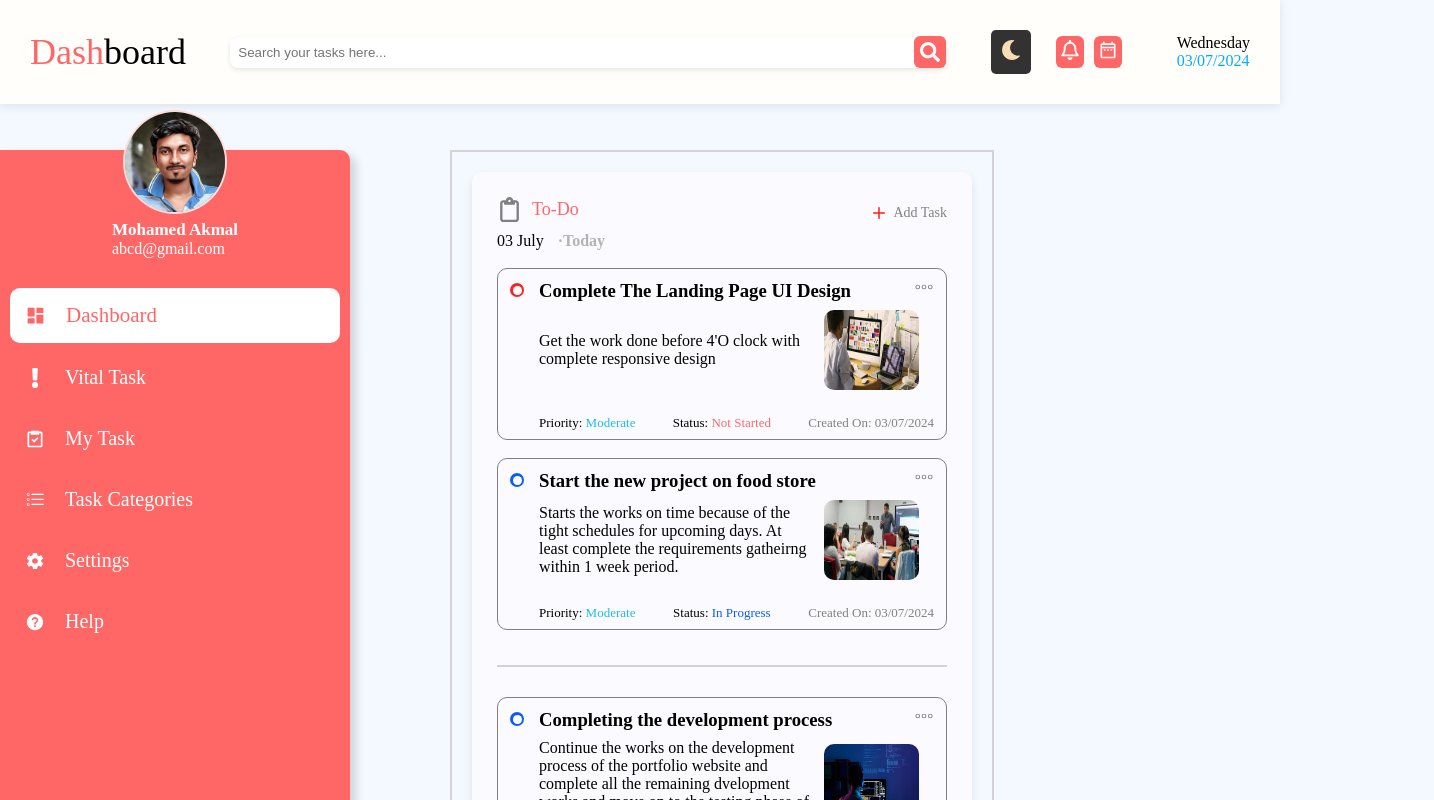
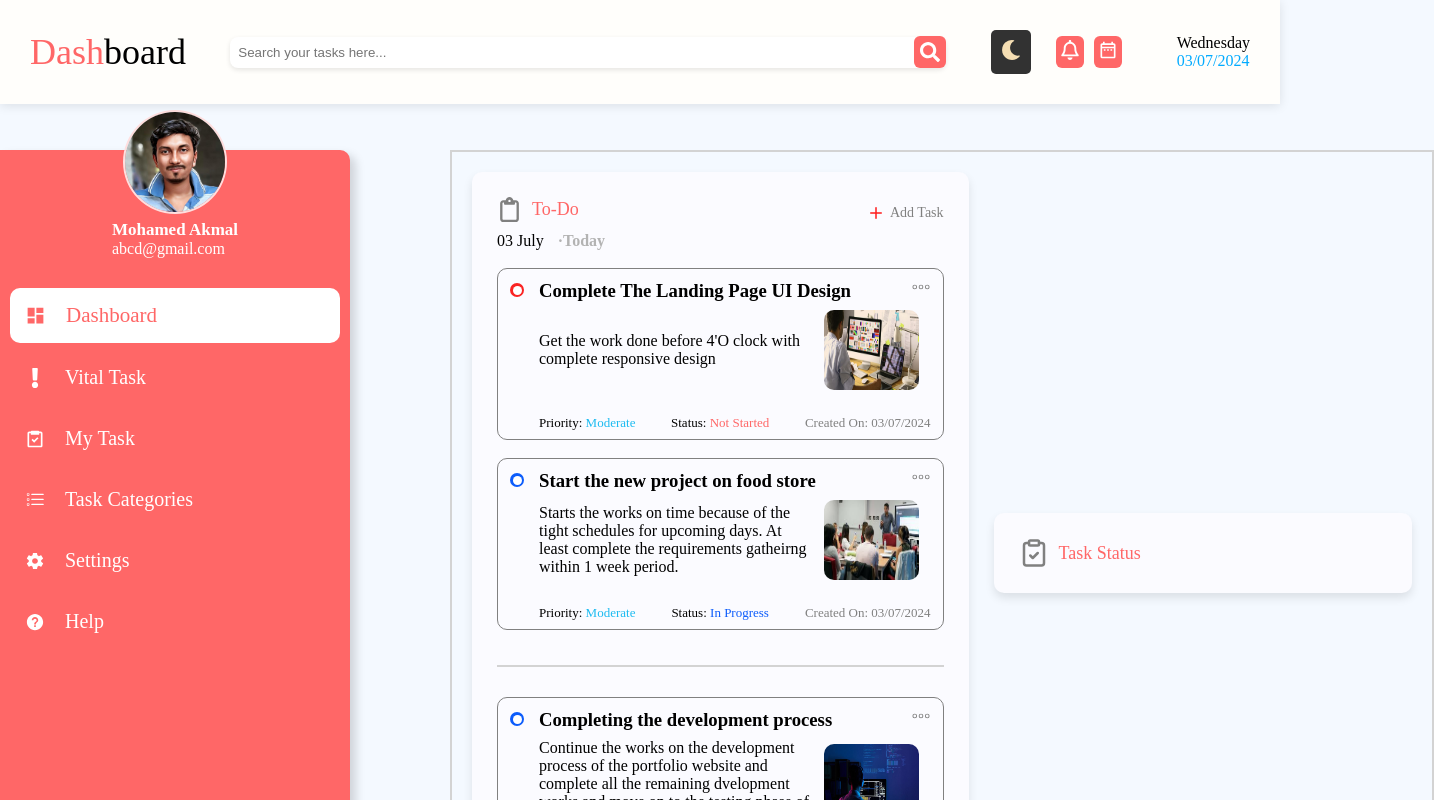
Before and after one commit to Akmal1796/ToDoApp, a React (Vite) app: page / in a window 1280 px wide. Shown: the top 800 px of the page, 1434 px wide, since content can reach past the window. Built offline with nearby package versions, Linux system fonts and the light colour scheme.

Commit message:
Completed the progress bar header section

```diff
--- a/src/Components/Tasks.css
+++ b/src/Components/Tasks.css
@@ -1,4 +1,7 @@
 .tasks-container {
+    display: flex;
+    align-items: center;
+    justify-content: space-between;
     position: absolute;
     left: 450px;
     border: 2px solid lightgray;
@@ -6,7 +9,7 @@
 }
 
 .todo {
-    width: 450px;
+    width: 49%;
     border: none;
     border-radius: 10px;
     background-color: rgb(251, 251, 255);
@@ -173,3 +176,26 @@
     color: rgb(179, 179, 179);
     font-weight: bold;
 }
+
+/* Progress Bar section Styles */
+
+.task-status {
+    width: 380px;
+    border: none;
+    border-radius: 10px;
+    margin-left: 25px;
+    background-color: rgb(251, 251, 255);
+    box-shadow: 0 5px 10px rgba(0, 0, 0, 0.1);
+    padding: 25px;
+}
+
+.progress-bar-header div {
+    display: flex;
+    align-items: center;
+}
+
+.progress-bar-header span {
+    font-size: 18px;
+    margin-left: 10px;
+    color: #FF6767;
+}
--- a/src/Components/Tasks.jsx
+++ b/src/Components/Tasks.jsx
@@ -6,6 +6,7 @@ import { PiDotsThreeOutlineLight } from "react-icons/pi";
 import UIDesign from '/public/Images/UIdesign.jpg'
 import Project from '/public/Images/project.jpeg'
 import webdevelopment from '/public/Images/webDevelopment.jpg'
+import { LuClipboardCheck } from "react-icons/lu";
 
 const Tasks = () => {
   return (
@@ -117,7 +118,12 @@ const Tasks = () => {
       <div className='task-status'>
 
         <div className='progress-bar-container'>
-
+          <di className="progress-bar-header">
+            <div>
+              <LuClipboardCheck size={30} color='gray'/><span>Task Status</span>
+            </div>
+          </di>
+          <div className='progress-bar'></div>
         </div>
 
         <div className='completed-task-container'>
```
